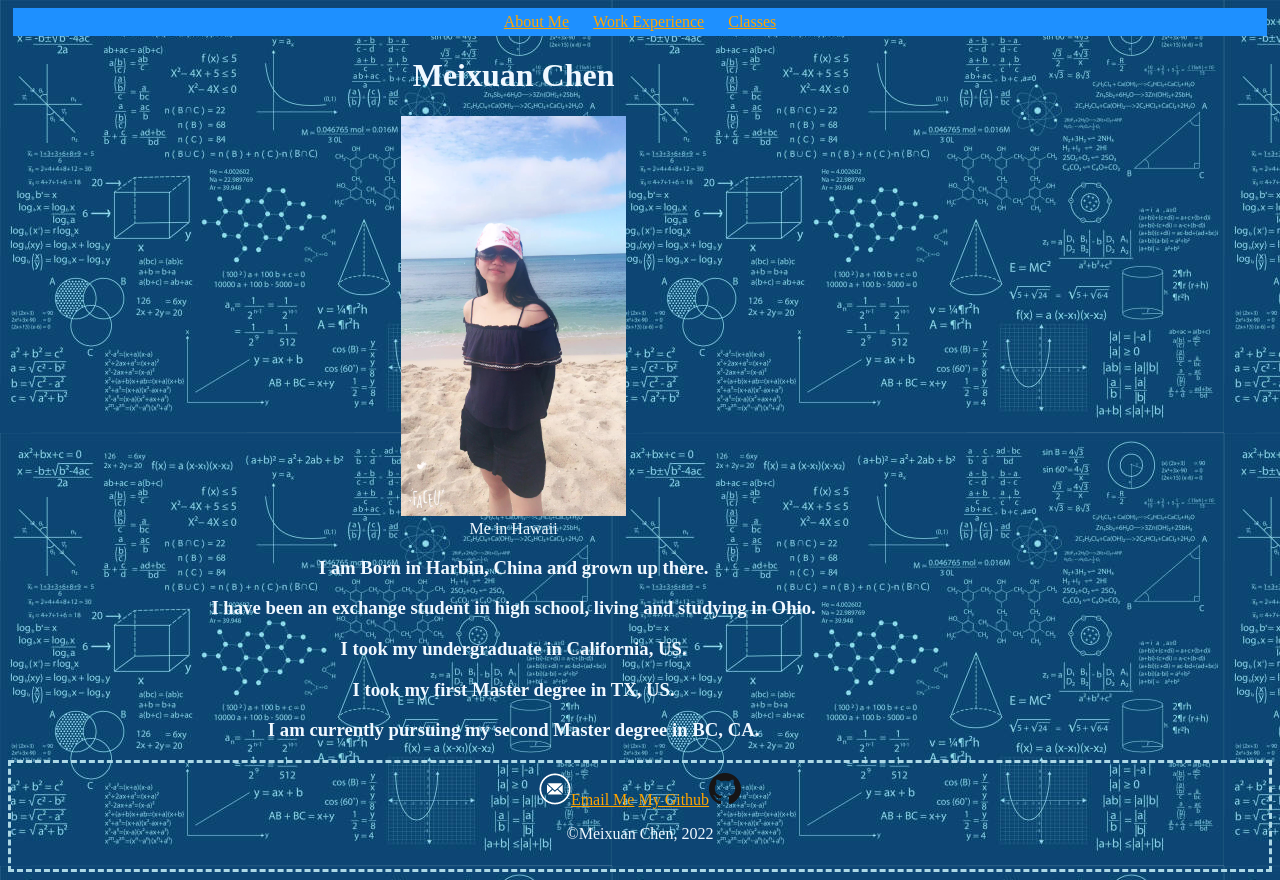
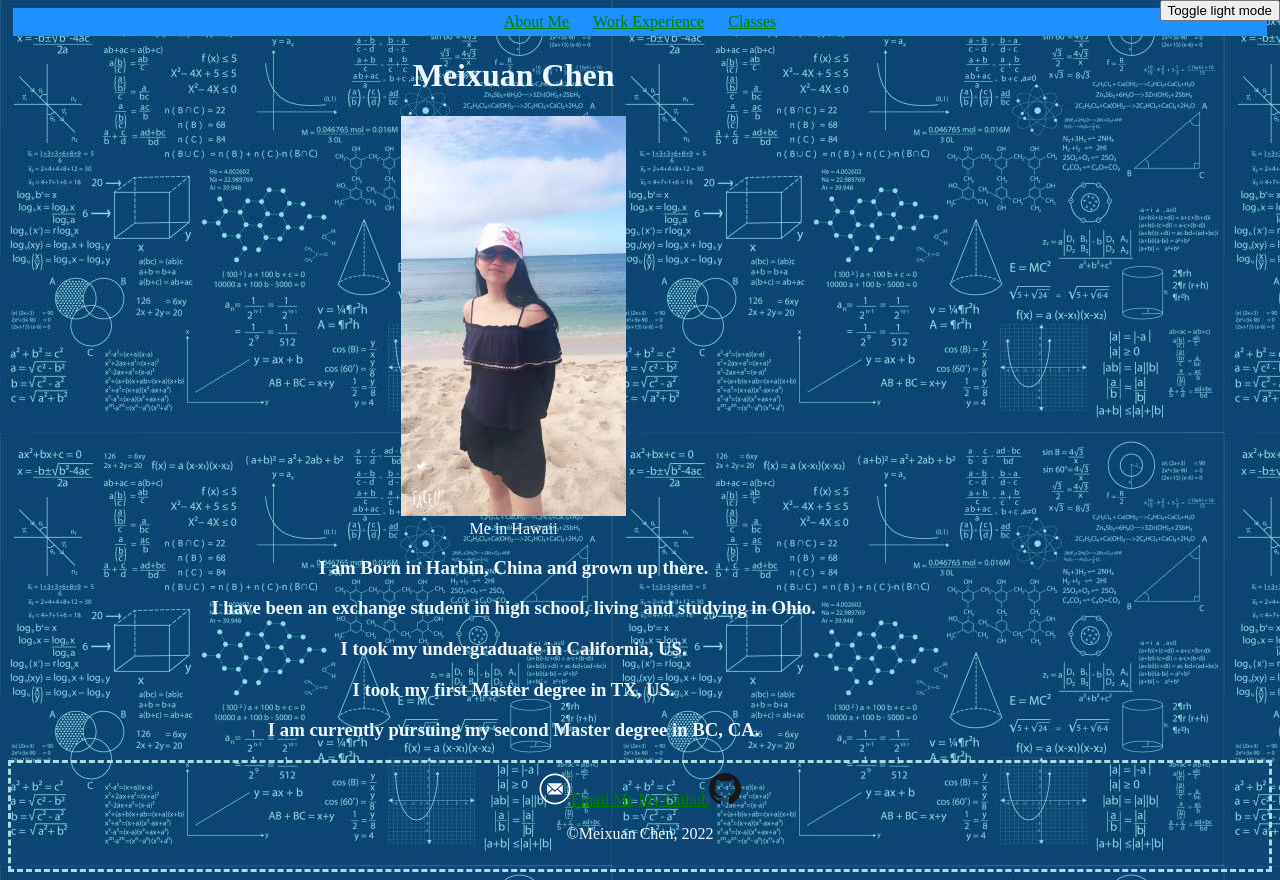
Before and after one commit to meixuanchen/cs5610week1, a web app: file hw1/index.html in a window 1280 px wide. Run offline with its HTML, style and script files only (its server is not run), Linux system fonts and the light colour scheme.

Commit message:
add a switch button

```diff
--- a/hw1/styles/stylesheet.css
+++ b/hw1/css/stylesheet.css
@@ -2,6 +2,11 @@ body{
 	background-image: url("../images/background.jpg");
 	color:aliceblue;
 	text-align: center;
+}
+
+.light-mode{
+	background-image: url("../images/background-light.jpg");
+	color:black;
 }
 
 main{
@@ -10,6 +15,12 @@ main{
 
 header{
 	width: 100%;
+}
+
+button{
+	position: absolute;
+	top: 0px;
+	right: 0px;
 }
 
 li{
@@ -40,7 +51,7 @@ footer{
 }
 
 a:link{
-	color: orange;
+	color: green;
 }
 
 a:visited {
--- a/hw1/index.html
+++ b/hw1/index.html
@@ -1,7 +1,8 @@
 <!DOCTYPE html>
 <html lang="en">
 <head>
-	<link rel="stylesheet" href="./styles/stylesheet.css">
+	<link rel="stylesheet" href="./css/stylesheet.css">
+	<script defer src = "./scripts/main.js"></script>
     <meta charset="UTF-8">
     <title>Personal Homepage</title>
 	<link rel="preconnect" href="https://fonts.googleapis.com">
@@ -20,6 +21,8 @@
 			</ul>
         </nav>
     </header>
+
+	<button onclick="toggleTheme()" id="changeTheme">Toggle light mode</button>
 
     <main>
 		<h1>Meixuan Chen</h1>
--- a/hw1/pages/aboutme.html
+++ b/hw1/pages/aboutme.html
@@ -1,7 +1,8 @@
 <!DOCTYPE html>
 <html lang = "en">
 	<head>
-		<link rel="stylesheet" href="../styles/stylesheet.css">
+		<link rel="stylesheet" href="../css/stylesheet.css">
+		<script defer src = "./scripts/main.js"></script>
 		<title>About me page of Meixuan Chen</title>
 		<link rel="preconnect" href="https://fonts.googleapis.com">
 		<link rel="preconnect" href="https://fonts.gstatic.com" crossorigin>
--- a/hw1/pages/classes.html
+++ b/hw1/pages/classes.html
@@ -1,7 +1,8 @@
 <!DOCTYPE html>
 <html lang = "en">
 	<head>
-		<link rel="stylesheet" href="../styles/stylesheet.css">
+		<link rel="stylesheet" href="../css/stylesheet.css">
+		<script defer src = "./scripts/main.js"></script>
 		<title>Classes page of Meixuan Chen</title>
 		<meta charset="utf-8">
 		<link rel="preconnect" href="https://fonts.googleapis.com">
--- a/hw1/pages/work.html
+++ b/hw1/pages/work.html
@@ -1,7 +1,8 @@
 <!DOCTYPE html>
 <html lang = "en">
 	<head>
-		<link rel="stylesheet" href="../styles/stylesheet.css">
+		<link rel="stylesheet" href="../css/stylesheet.css">
+		<script defer src = "./scripts/main.js"></script>
 		<title>Work page of Meixuan Chen</title>
 		<meta charset="utf-8">
 		<link rel="preconnect" href="https://fonts.googleapis.com">
--- /dev/null
+++ b/hw1/scripts/main.js
@@ -0,0 +1,31 @@
+let mode = localStorage.getItem("mode");
+
+const selectLightMode = () =>{
+	document.body.classList.add('light-mode');
+	localStorage.setItem('mode', 'light')
+}
+
+const selectDarktMode = () =>{
+	document.body.classList.remove('light-mode');
+	localStorage.setItem('mode', 'dark')
+}
+
+if (mode === 'light'){selectLightMode();}
+else selectDarktMode();
+
+
+function toggleTheme(){
+	changeBackground();
+	changeText();
+}
+
+function changeBackground(){
+	var element = document.body;
+	element.classList.toggle("light-mode");
+}
+
+function changeText(){
+	var switchbutton = document.getElementById("changeTheme");
+	if (switchbutton.innerText === "Toggle light mode"){ switchbutton.innerText = "Toggle dark mode";}
+	else switchbutton.innerText = "Toggle light mode";
+}
```
Also changed, not shown: hw1/images/background-light.jpg (added).
